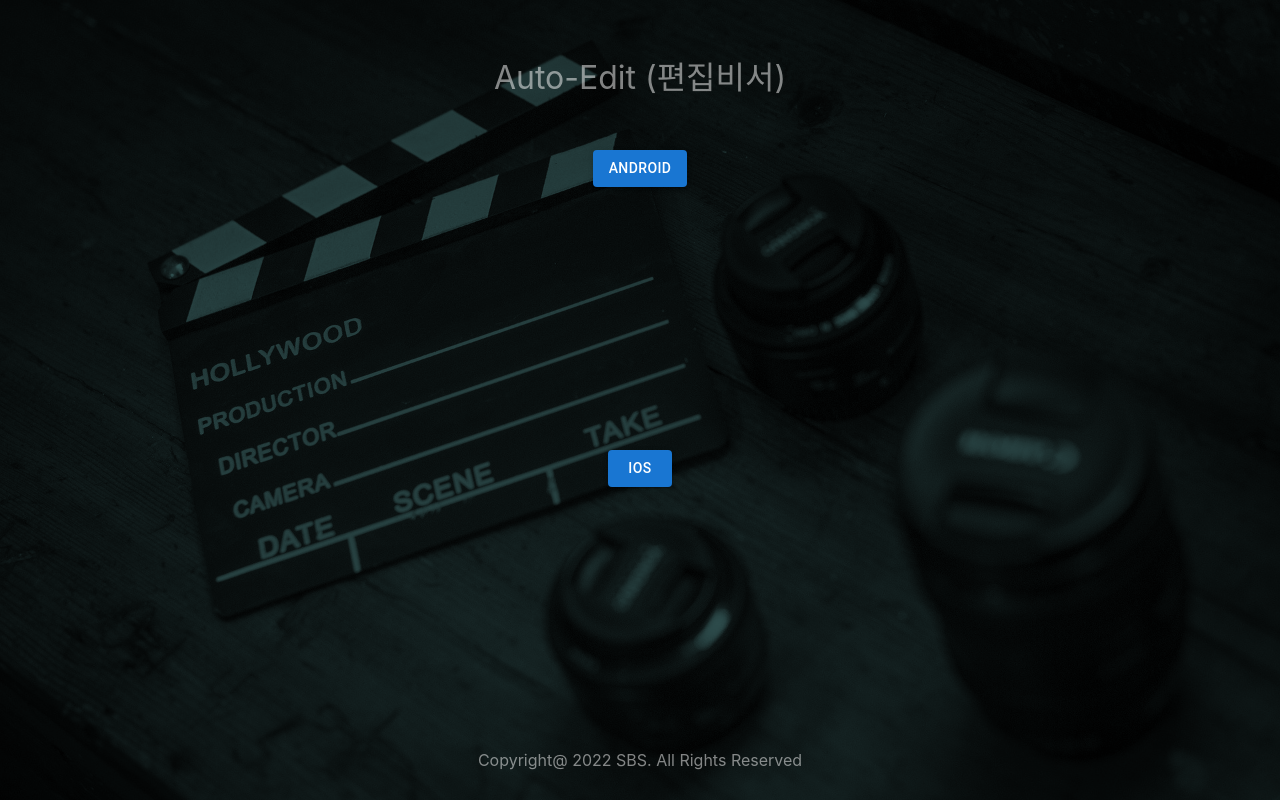
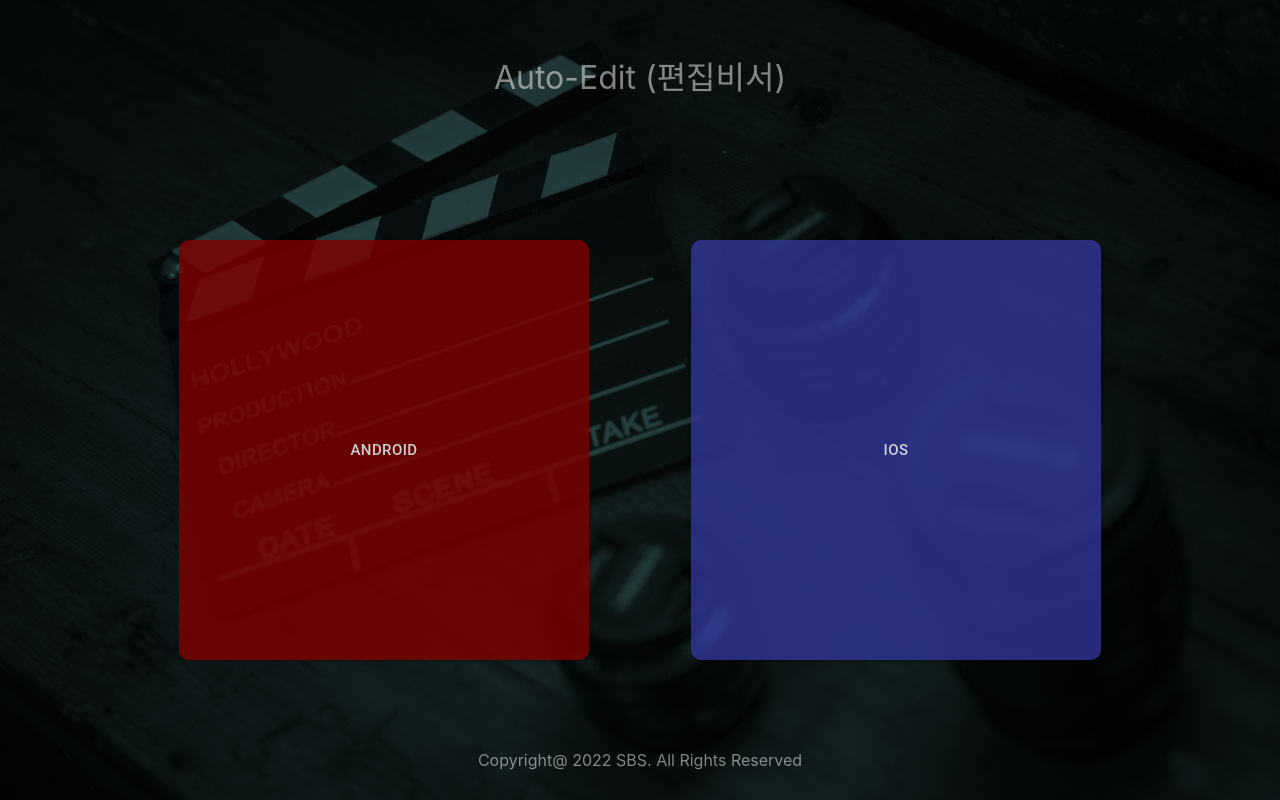
Before and after one commit to ryuken73/auto-edit, a React (Create React App) app: page / in a window 1280 px wide. Built offline with nearby package versions, Linux system fonts and the light colour scheme.

Commit message:
update: use two different colored button to download app

```diff
--- /dev/null
+++ b/jsconfig.json
@@ -0,0 +1,4 @@
+{
+    "compilerOptions": { "baseUrl": "src" },
+    "include": ["src"]
+}
--- a/src/App.js
+++ b/src/App.js
@@ -1,8 +1,8 @@
 import './App.css';
 import React from 'react';
 import Button from '@mui/material/Button'
-import Box from '@mui/material/Box'
 import styled from 'styled-components';
+import useMediaQueryEasy from 'hooks/useMediaQueryEasy';
 
 const Container = styled.div`
   background: darkslategrey;
@@ -31,20 +31,34 @@ const Title = styled.div`
   flex:1;
 `
 const Body = styled.div`
-  flex:4;
-  display: flex;
-  flex-direction: column;
-  justify-content: center;
-  align-items: center;
-`
-const ButtonContainer=styled.div`
-  flex:1;
+  min-width: 80%;
+  flex: 4;
+  display: grid;
+  grid-template-columns: ${props => props.isLandscape ? "1fr 1fr" : "none"};
+  grid-template-rows: ${props => props.isLandscape ? "none" : "1fr 1fr"};
+  place-items: center center;
 `
 const FullHeightButton = styled(Button)`
-  display: flex;
-  flex-direction: column;
-  justify-content: center;
-  align-items: center;
+  && {
+    background: maroon;
+    color: white;
+    font-size: ${props => props.fontSize || '15px'};
+    background: ${props => props.background || 'marron'};
+    opacity: 0.8;
+    border-radius: 10px;
+    border: ${props => props.border || 'none'};
+    padding: 1px 5px 1px 5px;
+    &:hover {
+        background:${props => props.hoverBackground || 'maroon'};
+        border: ${props => props.hoverBorder || 'none'};
+
+    }
+    span {
+        margin-right: 3px;
+    }
+  }
+  width: 80%;
+  height: 70%;
 `
 const Footer = styled.div`
   margin-top: auto;
@@ -59,19 +73,22 @@ const setScreenOrientation = e => {
 
 function App() {
   const [vh, setvh] = React.useState('0.01');
+  const {isLandscape} = useMediaQueryEasy();
   React.useLayoutEffect(() => {
     setvh(window.innerHeight)
-  },[])
+  },[isLandscape])
   return (
     <Container vh={vh}>
       <Title>Auto-Edit (편집비서)</Title>
-      <Body>
-        <ButtonContainer>
-          <FullHeightButton variant="contained">ANDROID</FullHeightButton>
-        </ButtonContainer>
-        <ButtonContainer>
-          <FullHeightButton variant="contained">IOS</FullHeightButton>
-        </ButtonContainer>
+      <Body isLandscape={isLandscape}>
+        <FullHeightButton
+          variant="contained"
+        >ANDROID</FullHeightButton>
+        <FullHeightButton
+          variant="contained"
+          background="#313599"
+          hoverBackground="#313599"
+        >IOS</FullHeightButton>
       </Body>
       <Footer>
         Copyright@ 2022 SBS. All Rights Reserved
--- /dev/null
+++ b/src/hooks/useMediaQueryEasy.js
@@ -0,0 +1,10 @@
+import useMediaQuery from '@mui/material/useMediaQuery';
+
+function useMediaQueryEasy() {
+  const isLandscape  = useMediaQuery(`(min-width:600px)`);
+  return {
+    isLandscape
+  }
+}
+
+export default useMediaQueryEasy;
```
